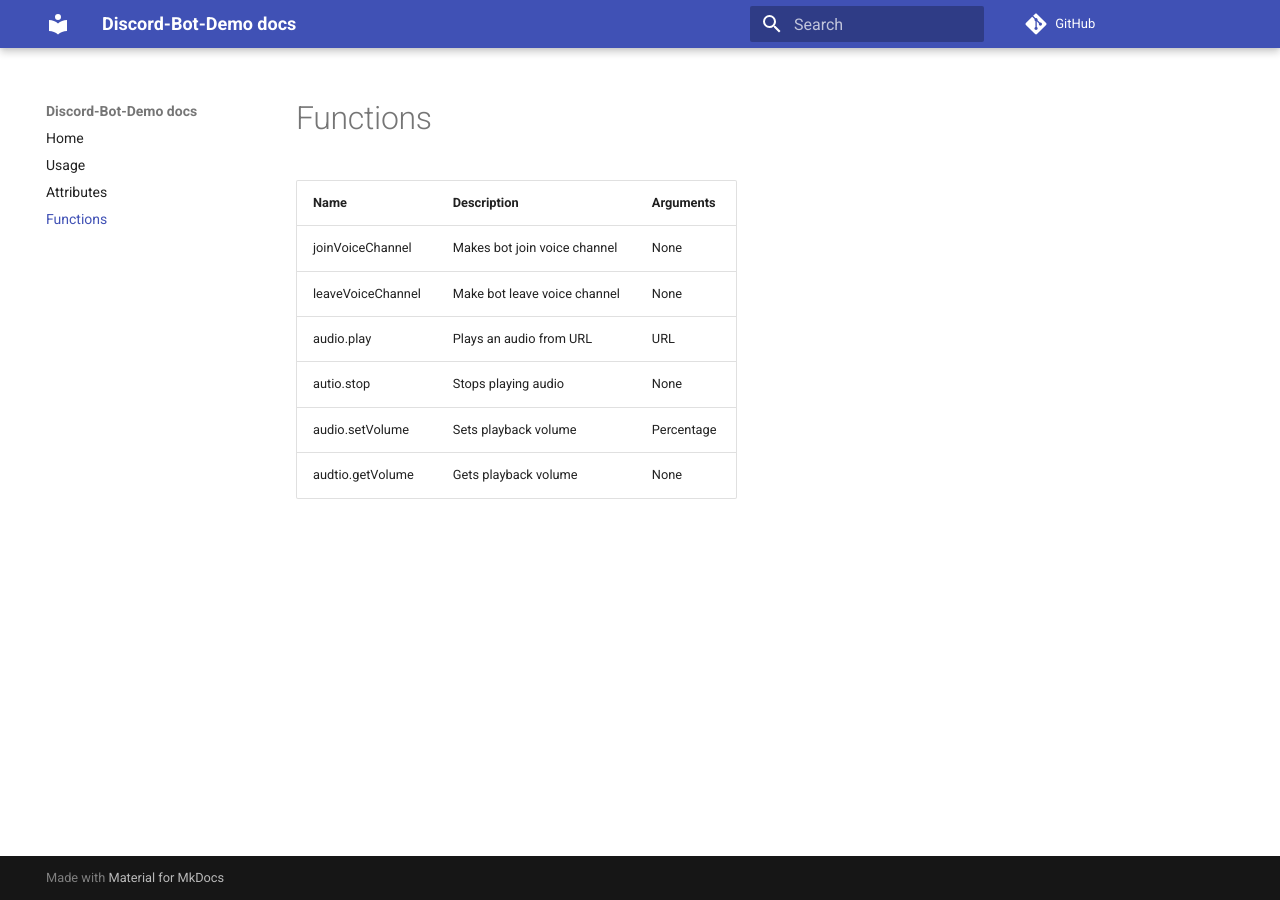
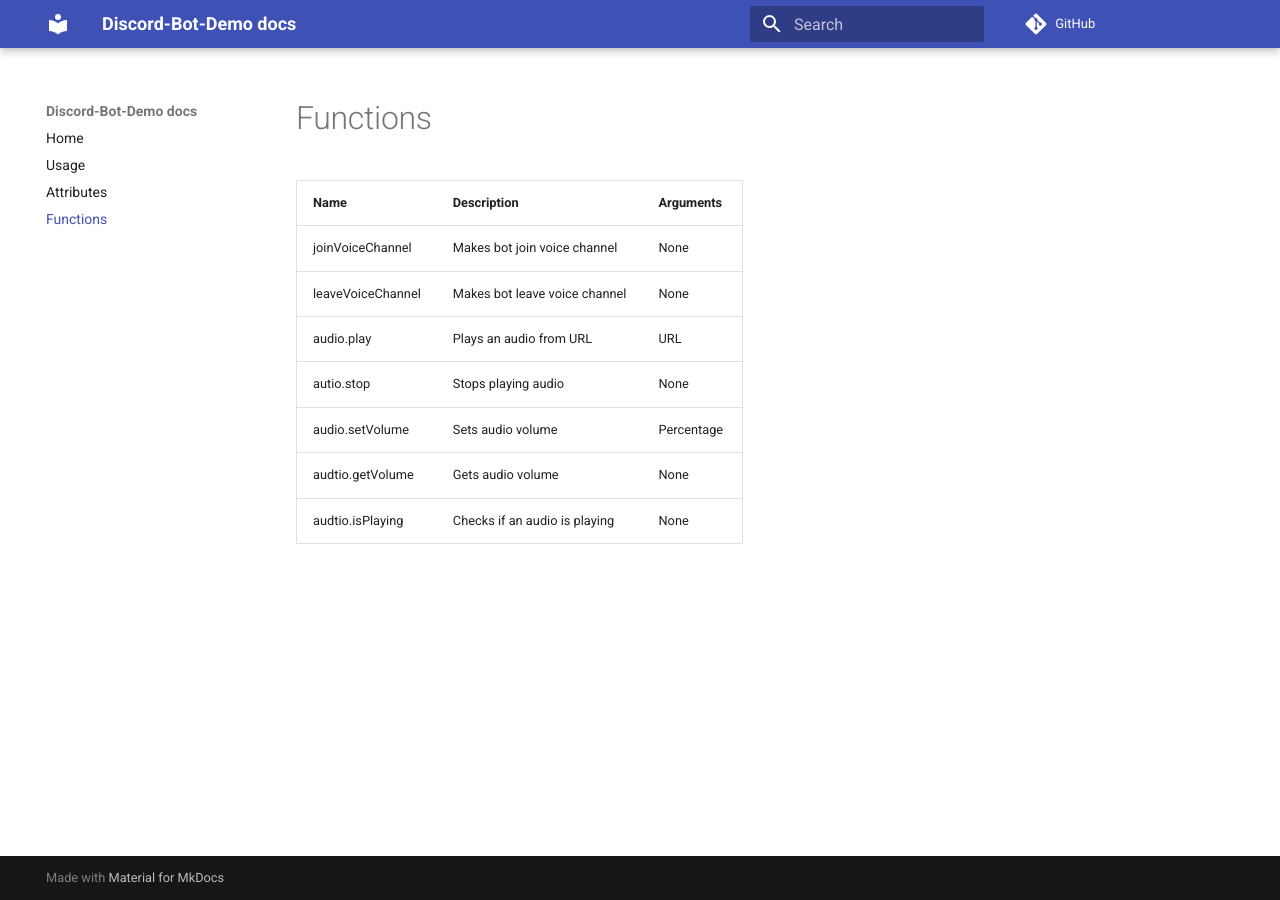
Before and after one commit to Discord-Bot-Demo/docs, an MkDocs documentation site: the page built from docs/functions.md, in a window 1280 px wide. Built offline with MkDocs 1.6.1 and Material for MkDocs 9.7.7, drawn with Linux system fonts in a browser that asks for light colours; nearby versions of some CDN libraries; comment, search, counter and statistics services are not loaded.

Commit message:
Add audio.isPlaying() function

```diff
--- a/docs/functions.md
+++ b/docs/functions.md
@@ -1,8 +1,9 @@
-| Name                       | Description                  | Arguments              |
-| -------------------------- | ---------------------------- | ---------------------- |
-| joinVoiceChannel           | Makes bot join voice channel | None                   |
-| leaveVoiceChannel          | Make bot leave voice channel | None                   |
-| audio.play                 | Plays an audio from URL      | URL                    |
-| autio.stop                 | Stops playing audio          | None                   |
-| audio.setVolume            | Sets playback volume         | Percentage             |
-| audtio.getVolume           | Gets playback volume         | None                   |
+| Name                       | Description                      | Arguments              |
+| -------------------------- | -------------------------------- | ---------------------- |
+| joinVoiceChannel           | Makes bot join voice channel     | None                   |
+| leaveVoiceChannel          | Makes bot leave voice channel    | None                   |
+| audio.play                 | Plays an audio from URL          | URL                    |
+| autio.stop                 | Stops playing audio              | None                   |
+| audio.setVolume            | Sets audio volume                | Percentage             |
+| audtio.getVolume           | Gets audio volume                | None                   |
+| audtio.isPlaying           | Checks if an audio is playing    | None                   |
```
